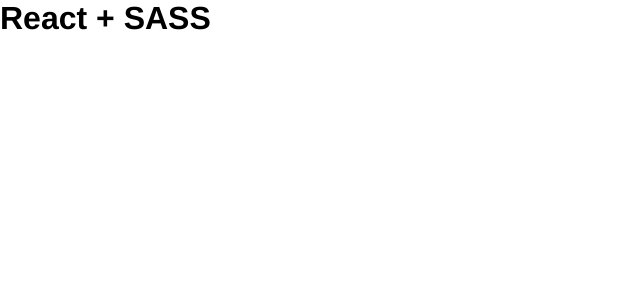
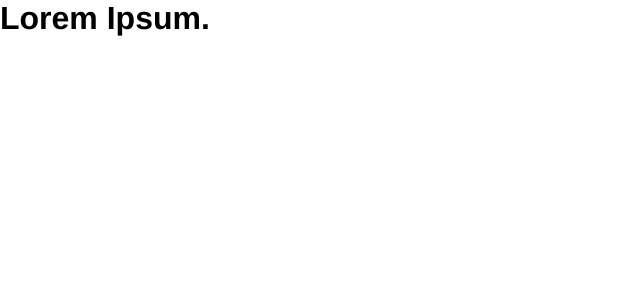
Before and after one commit to LucasMorais1998/react-sass-portfolio, a React (Vite) app: page / in a window 1280 px wide. Shown: the top 300 px of the page, without its empty margins (0-640 px from the left). Built offline with nearby package versions, Linux system fonts and the light colour scheme.

Commit message:
add styles to App.jsx

```diff
--- a/src/App.jsx
+++ b/src/App.jsx
@@ -1,7 +1,9 @@
+import "./styles/components/app.scss";
+
 function App() {
   return (
-    <div className="App">
-      <h1>React + SASS</h1>
+    <div id="portfolio">
+      <h1>Lorem Ipsum.</h1>
     </div>
   );
 }
```
Also changed, not shown: src/styles/components/app.scss (added).
